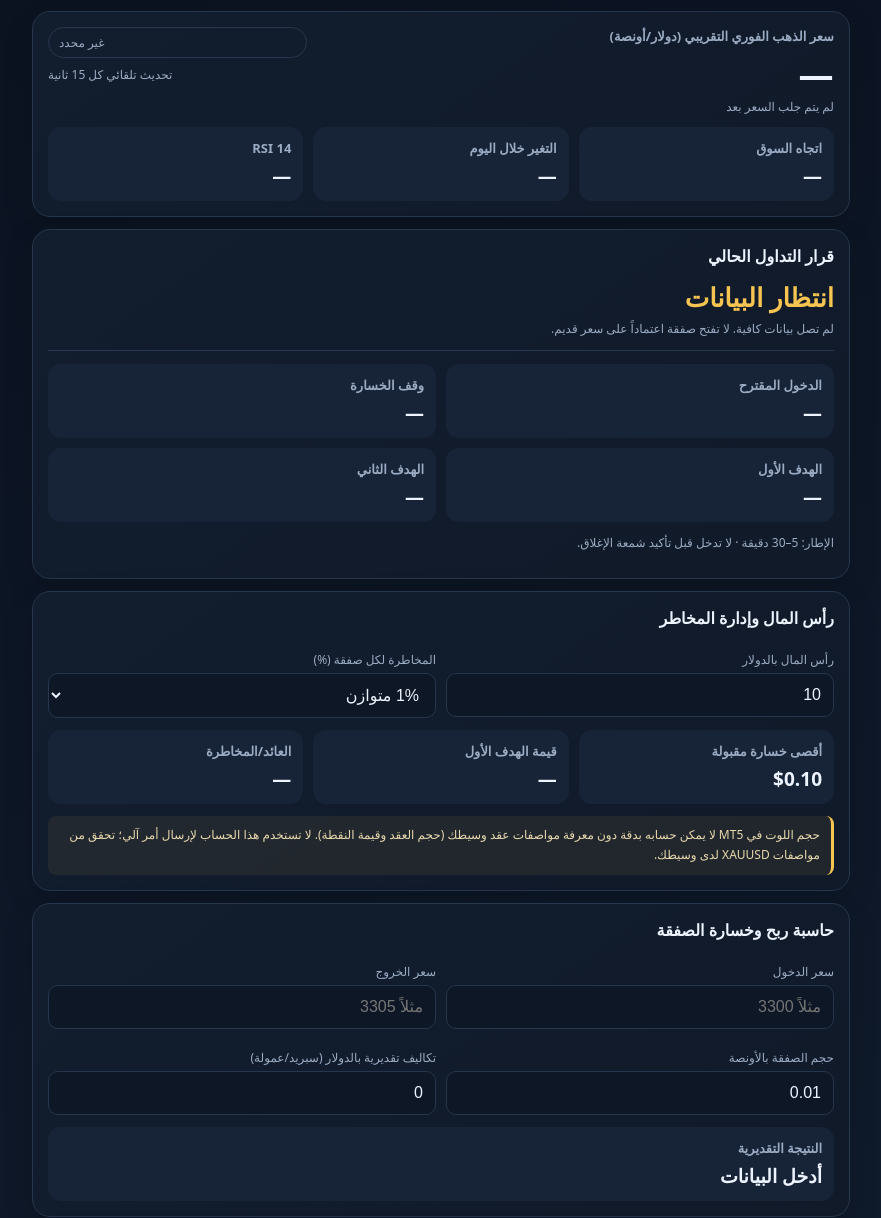
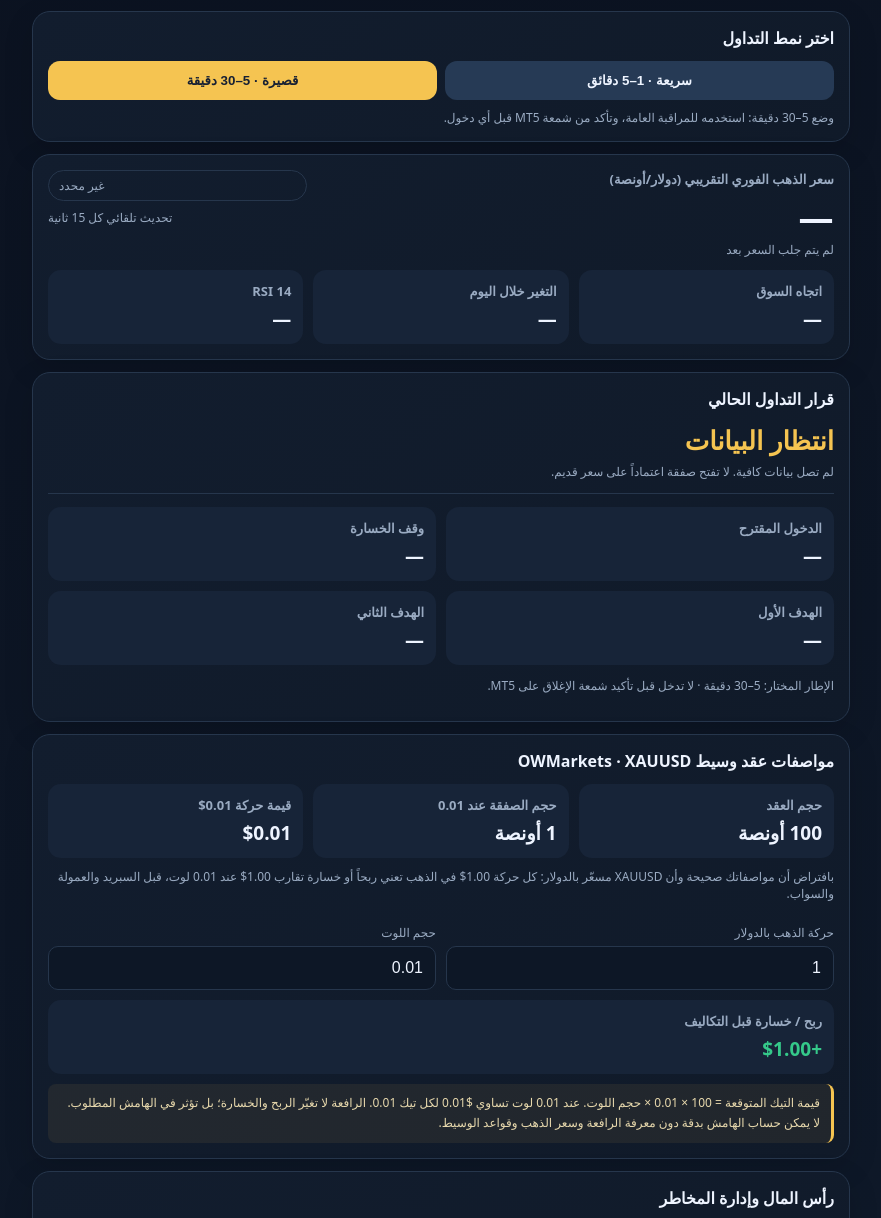
Before and after one commit to ziaddoma11/-gold-ai-trader5, a plain HTML site: page index.html in a window 1280 px wide. Shown: the part 63-1281 px from the top of the page, without its empty margins (199-1080 px from the left). Drawn offline with Linux system fonts and the light colour scheme; no server answers.

Commit message:
Add files via upload

```diff
--- a/index.html
+++ b/index.html
@@ -26,6 +26,14 @@ hr{border:0;border-top:1px solid var(--line);margin:13px 0}
 <body><main>
 <div class="top"><div><div class="brand">GOLD SCALPER AI</div><div class="small">مساعد تحليل الذهب · XAUUSD · صفقات 5–30 دقيقة</div></div><div class="pill" id="feedState">جارٍ الاتصال...</div></div>
 <section class="card">
+ <h2>اختر نمط التداول</h2>
+ <div class="row">
+  <button type="button" id="fastMode" class="secondary">سريعة · 1–5 دقائق</button>
+  <button type="button" id="shortMode">قصيرة · 5–30 دقيقة</button>
+ </div>
+ <div class="small" id="modeNote" style="margin-top:9px">النمط القصير محدد. لا تعتبر اختيار المدة دليلاً على توفر بيانات شموع بهذا الإطار.</div>
+</section>
+<section class="card">
  <div class="row" style="align-items:flex-start"><div style="flex:2"><h3>سعر الذهب الفوري التقريبي (دولار/أونصة)</h3><div class="price" id="price">—</div><div class="small" id="updated">لم يتم جلب السعر بعد</div></div><div style="text-align:left"><div class="pill" id="direction">غير محدد</div><div class="small" style="margin-top:8px">تحديث تلقائي كل 15 ثانية</div></div></div>
  <div class="grid three" style="margin-top:12px"><div class="metric"><h3>اتجاه السوق</h3><b id="trend">—</b></div><div class="metric"><h3>التغير خلال اليوم</h3><b id="change">—</b></div><div class="metric"><h3>RSI 14</h3><b id="rsi">—</b></div></div>
 </section>
@@ -33,6 +41,18 @@ hr{border:0;border-top:1px solid var(--line);margin:13px 0}
  <h2>قرار التداول الحالي</h2><div class="signal wait" id="signal">انتظار البيانات</div><div class="small" id="reason">نحتاج بيانات كافية قبل تقييم الفرصة.</div>
  <hr><div class="grid"><div class="metric"><h3>الدخول المقترح</h3><b id="entry">—</b></div><div class="metric"><h3>وقف الخسارة</h3><b id="stop">—</b></div><div class="metric"><h3>الهدف الأول</h3><b id="target1">—</b></div><div class="metric"><h3>الهدف الثاني</h3><b id="target2">—</b></div></div>
  <p class="small" id="timeframe">الإطار: 5–30 دقيقة · لا تدخل قبل تأكيد شمعة الإغلاق.</p>
+</section>
+<section class="card">
+ <h2>مواصفات عقد وسيط OWMarkets · XAUUSD</h2>
+ <div class="grid three">
+  <div class="metric"><h3>حجم العقد</h3><b>100 أونصة</b></div>
+  <div class="metric"><h3>حجم الصفقة عند 0.01</h3><b>1 أونصة</b></div>
+  <div class="metric"><h3>قيمة حركة 0.01$</h3><b>$0.01</b></div>
+ </div>
+ <p class="small" style="margin-top:10px">بافتراض أن مواصفاتك صحيحة وأن XAUUSD مسعّر بالدولار: كل حركة 1.00$ في الذهب تعني ربحاً أو خسارة تقارب 1.00$ عند 0.01 لوت، قبل السبريد والعمولة والسواب.</p>
+ <div class="grid"><div><label>حركة الذهب بالدولار</label><input id="goldMove" type="number" step="0.01" value="1"></div><div><label>حجم اللوت</label><input id="goldLot" type="number" min="0.01" step="0.01" value="0.01"></div></div>
+ <div class="metric" style="margin-top:10px"><h3>ربح / خسارة قبل التكاليف</h3><b id="contractPnl">$1.00</b></div>
+ <div class="notice" style="margin-top:10px">قيمة التيك المتوقعة = 100 × 0.01 × حجم اللوت. عند 0.01 لوت تساوي $0.01 لكل تيك 0.01. الرافعة لا تغيّر الربح والخسارة؛ بل تؤثر في الهامش المطلوب. لا يمكن حساب الهامش بدقة دون معرفة الرافعة وسعر الذهب وقواعد الوسيط.</div>
 </section>
 <section class="card">
  <h2>رأس المال وإدارة المخاطر</h2>
@@ -110,6 +130,27 @@ function updateRisk(){
 function calcPnl(){let a=Number($('calcEntry').value),b=Number($('calcExit').value),q=Number($('qty').value),c=Number($('costs').value)||0;if(!a||!b||!q){$('pnl').textContent='أدخل البيانات';return}let v=(b-a)*q-c;$('pnl').textContent=(v>=0?'+$':'-$')+fmt(Math.abs(v));$('pnl').className=v>=0?'positive':'negative'}
 ['capital','risk'].forEach(id=>$(id).addEventListener('input',updateRisk));
 ['calcEntry','calcExit','qty','costs'].forEach(id=>$(id).addEventListener('input',calcPnl));
+let selectedMode='short';
+function setMode(mode){
+ selectedMode=mode;
+ $('fastMode').className=mode==='fast'?'':'secondary';
+ $('shortMode').className=mode==='short'?'':'secondary';
+ $('modeNote').textContent=mode==='fast'
+  ?'وضع 1–5 دقائق: يتطلب بيانات شموع دقيقة من وسيطك. المصدر العام الحالي لا يضمن شموعاً دقيقة، لذلك لا يعطي دخولاً مؤكداً لهذا الإطار.'
+  :'وضع 5–30 دقيقة: استخدمه للمراقبة العامة، وتأكد من شمعة MT5 قبل أي دخول.';
+ $('timeframe').textContent=mode==='fast'?'الإطار المختار: 1–5 دقائق · المصدر الحالي لا يضمن بيانات دقيقة؛ لا تعتمد على إشارة سريعة حتى نوصل تغذية MT5.':'الإطار المختار: 5–30 دقيقة · لا تدخل قبل تأكيد شمعة الإغلاق على MT5.';
+}
+$('fastMode').addEventListener('click',()=>setMode('fast'));
+$('shortMode').addEventListener('click',()=>setMode('short'));
+function calcContract(){
+ const move=Number($('goldMove').value)||0,lot=Number($('goldLot').value)||0;
+ const result=move*100*lot;
+ $('contractPnl').textContent=(result>=0?'+$':'-$')+Math.abs(result).toFixed(2);
+ $('contractPnl').className=result>=0?'positive':'negative';
+}
+$('goldMove').addEventListener('input',calcContract);
+$('goldLot').addEventListener('input',calcContract);
+setMode('short');calcContract();
 $('refresh').addEventListener('click',load);load();setInterval(load,15000);
 if('serviceWorker'in navigator)navigator.serviceWorker.register('./sw.js').catch(()=>{});
 </script></body></html>
```
Also changed, not shown: README.txt.
